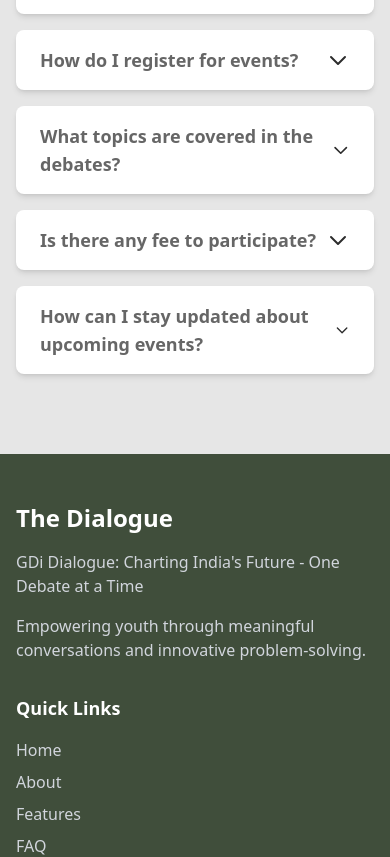
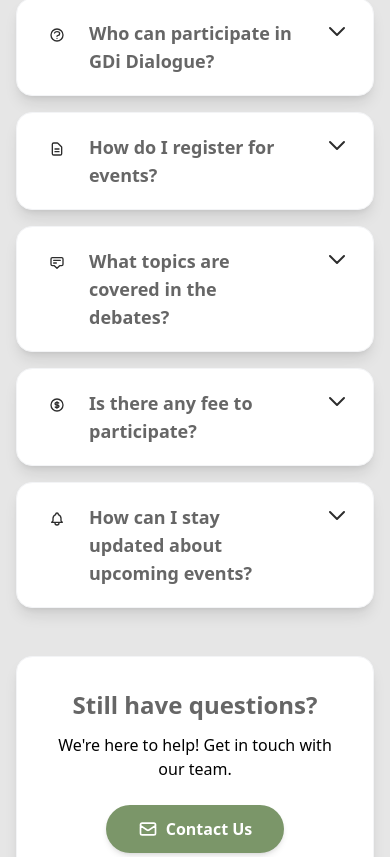
Before and after one commit to siddhartha8916/the-dialogue, a Next.js app: page / in a window 390 px wide. Shown: the part 6092-6949 px from the top of the page. Built offline with nearby package versions, Linux system fonts and the light colour scheme.

Commit message:
Enhance FAQ Section with decorative elements, improved layout, and a new contact CTA for better engagement

```diff
--- a/src/app/page.tsx
+++ b/src/app/page.tsx
@@ -650,23 +650,44 @@ export default function Home() {
       </section>
 
       {/* FAQ Section - Accordions */}
-      <section id="faq" className="py-20" style={{ backgroundColor: 'var(--color-background)' }}>
-        <div className="max-w-4xl mx-auto px-4 sm:px-6 lg:px-8">
-          <h2 className="text-4xl font-bold text-center text-secondary mb-4">Frequently Asked Questions</h2>
-          <p className="text-center text-secondary mb-12">
-            Find answers to common questions about The Dialogue
-          </p>
+      <section id="faq" className="py-20 relative overflow-hidden" style={{ backgroundColor: 'var(--color-background)' }}>
+        {/* Decorative Elements */}
+        <div className="absolute top-0 left-0 w-96 h-96 bg-primary/5 rounded-full blur-3xl"></div>
+        <div className="absolute bottom-0 right-0 w-96 h-96 bg-accent/5 rounded-full blur-3xl"></div>
+
+        <div className="max-w-4xl mx-auto px-4 sm:px-6 lg:px-8 relative z-10">
+          {/* Section Header */}
+          <div className="text-center mb-16">
+            <div className="inline-flex items-center gap-2 bg-primary/10 rounded-full px-4 py-1.5 mb-4">
+              <span className="w-1.5 h-1.5 bg-primary rounded-full"></span>
+              <span className="text-primary text-sm font-semibold tracking-wide uppercase">FAQ</span>
+            </div>
+
+            <h2 className="text-4xl md:text-5xl font-bold text-secondary mb-4">
+              Frequently Asked Questions
+            </h2>
+            <p className="text-lg text-secondary/80 max-w-2xl mx-auto">
+              Find answers to common questions about The Dialogue
+            </p>
+          </div>
 
           <div className="space-y-4">
             {/* FAQ 1 */}
-            <div className="bg-surface rounded-lg shadow-md overflow-hidden">
+            <div className="group bg-surface rounded-2xl shadow-lg overflow-hidden border border-gray-100 hover:border-primary/30 transition-all duration-300">
               <button
                 onClick={() => toggleFAQ(0)}
-                className="w-full px-6 py-4 text-left flex justify-between items-center hover:bg-accent transition-colors"
+                className="w-full px-6 md:px-8 py-5 text-left flex justify-between items-start gap-4 hover:bg-accent/10 transition-colors"
               >
-                <span className="font-semibold text-lg text-secondary">Who can participate in GDi Dialogue?</span>
+                <div className="flex items-start gap-4 flex-1">
+                  <div className={`flex-shrink-0 w-8 h-8 rounded-lg flex items-center justify-center transition-all ${openFAQ === 0 ? 'bg-primary' : 'bg-primary/10'}`}>
+                    <svg className={`w-4 h-4 transition-colors ${openFAQ === 0 ? 'text-white' : 'text-primary'}`} fill="none" stroke="currentColor" viewBox="0 0 24 24">
+                      <path strokeLinecap="round" strokeLinejoin="round" strokeWidth={2} d="M8.228 9c.549-1.165 2.03-2 3.772-2 2.21 0 4 1.343 4 3 0 1.4-1.278 2.575-3.006 2.907-.542.104-.994.54-.994 1.093m0 3h.01M21 12a9 9 0 11-18 0 9 9 0 0118 0z" />
+                    </svg>
+                  </div>
+                  <span className="font-semibold text-lg text-secondary pr-4">Who can participate in GDi Dialogue?</span>
+                </div>
                 <svg
-                  className={`w-6 h-6 text-primary transition-transform ${openFAQ === 0 ? 'rotate-180' : ''}`}
+                  className={`w-6 h-6 text-primary transition-transform flex-shrink-0 ${openFAQ === 0 ? 'rotate-180' : ''}`}
                   fill="none"
                   stroke="currentColor"
                   viewBox="0 0 24 24"
@@ -674,24 +695,31 @@ export default function Home() {
                   <path strokeLinecap="round" strokeLinejoin="round" strokeWidth={2} d="M19 9l-7 7-7-7" />
                 </svg>
               </button>
-              {openFAQ === 0 && (
-                <div className="px-6 py-4 bg-accent">
-                  <p className="text-secondary">
+              <div className={`overflow-hidden transition-all duration-300 ${openFAQ === 0 ? 'max-h-96' : 'max-h-0'}`}>
+                <div className="px-6 md:px-8 py-5 bg-accent/20 border-t border-accent/30">
+                  <p className="text-secondary/90 leading-relaxed pl-12">
                     GDi Dialogue is open to all young individuals, students, professionals, and anyone passionate about contributing to meaningful discussions and debates on India&apos;s future. We welcome participants from diverse backgrounds and perspectives.
                   </p>
                 </div>
-              )}
+              </div>
             </div>
 
             {/* FAQ 2 */}
-            <div className="bg-surface rounded-lg shadow-md overflow-hidden">
+            <div className="group bg-surface rounded-2xl shadow-lg overflow-hidden border border-gray-100 hover:border-primary/30 transition-all duration-300">
               <button
                 onClick={() => toggleFAQ(1)}
-                className="w-full px-6 py-4 text-left flex justify-between items-center hover:bg-accent transition-colors"
+                className="w-full px-6 md:px-8 py-5 text-left flex justify-between items-start gap-4 hover:bg-accent/10 transition-colors"
               >
-                <span className="font-semibold text-lg text-secondary">How do I register for events?</span>
+                <div className="flex items-start gap-4 flex-1">
+                  <div className={`flex-shrink-0 w-8 h-8 rounded-lg flex items-center justify-center transition-all ${openFAQ === 1 ? 'bg-primary' : 'bg-primary/10'}`}>
+                    <svg className={`w-4 h-4 transition-colors ${openFAQ === 1 ? 'text-white' : 'text-primary'}`} fill="none" stroke="currentColor" viewBox="0 0 24 24">
+                      <path strokeLinecap="round" strokeLinejoin="round" strokeWidth={2} d="M9 12h6m-6 4h6m2 5H7a2 2 0 01-2-2V5a2 2 0 012-2h5.586a1 1 0 01.707.293l5.414 5.414a1 1 0 01.293.707V19a2 2 0 01-2 2z" />
+                    </svg>
+                  </div>
+                  <span className="font-semibold text-lg text-secondary pr-4">How do I register for events?</span>
+                </div>
                 <svg
-                  className={`w-6 h-6 text-primary transition-transform ${openFAQ === 1 ? 'rotate-180' : ''}`}
+                  className={`w-6 h-6 text-primary transition-transform flex-shrink-0 ${openFAQ === 1 ? 'rotate-180' : ''}`}
                   fill="none"
                   stroke="currentColor"
                   viewBox="0 0 24 24"
@@ -699,24 +727,31 @@ export default function Home() {
                   <path strokeLinecap="round" strokeLinejoin="round" strokeWidth={2} d="M19 9l-7 7-7-7" />
                 </svg>
               </button>
-              {openFAQ === 1 && (
-                <div className="px-6 py-4 bg-accent">
-                  <p className="text-secondary">
+              <div className={`overflow-hidden transition-all duration-300 ${openFAQ === 1 ? 'max-h-96' : 'max-h-0'}`}>
+                <div className="px-6 md:px-8 py-5 bg-accent/20 border-t border-accent/30">
+                  <p className="text-secondary/90 leading-relaxed pl-12">
                     You can register by clicking the &quot;Register Now&quot; button on this page, which will direct you to our registration form. Fill in your details, and you&apos;ll receive confirmation along with updates about upcoming events and activities.
                   </p>
                 </div>
-              )}
+              </div>
             </div>
 
             {/* FAQ 3 */}
-            <div className="bg-surface rounded-lg shadow-md overflow-hidden">
+            <div className="group bg-surface rounded-2xl shadow-lg overflow-hidden border border-gray-100 hover:border-primary/30 transition-all duration-300">
               <button
                 onClick={() => toggleFAQ(2)}
-                className="w-full px-6 py-4 text-left flex justify-between items-center hover:bg-accent transition-colors"
+                className="w-full px-6 md:px-8 py-5 text-left flex justify-between items-start gap-4 hover:bg-accent/10 transition-colors"
               >
-                <span className="font-semibold text-lg text-secondary">What topics are covered in the debates?</span>
+                <div className="flex items-start gap-4 flex-1">
+                  <div className={`flex-shrink-0 w-8 h-8 rounded-lg flex items-center justify-center transition-all ${openFAQ === 2 ? 'bg-primary' : 'bg-primary/10'}`}>
+                    <svg className={`w-4 h-4 transition-colors ${openFAQ === 2 ? 'text-white' : 'text-primary'}`} fill="none" stroke="currentColor" viewBox="0 0 24 24">
+                      <path strokeLinecap="round" strokeLinejoin="round" strokeWidth={2} d="M7 8h10M7 12h4m1 8l-4-4H5a2 2 0 01-2-2V6a2 2 0 012-2h14a2 2 0 012 2v8a2 2 0 01-2 2h-3l-4 4z" />
+                    </svg>
+                  </div>
+                  <span className="font-semibold text-lg text-secondary pr-4">What topics are covered in the debates?</span>
+                </div>
                 <svg
-                  className={`w-6 h-6 text-primary transition-transform ${openFAQ === 2 ? 'rotate-180' : ''}`}
+                  className={`w-6 h-6 text-primary transition-transform flex-shrink-0 ${openFAQ === 2 ? 'rotate-180' : ''}`}
                   fill="none"
                   stroke="currentColor"
                   viewBox="0 0 24 24"
@@ -724,24 +759,31 @@ export default function Home() {
                   <path strokeLinecap="round" strokeLinejoin="round" strokeWidth={2} d="M19 9l-7 7-7-7" />
                 </svg>
               </button>
-              {openFAQ === 2 && (
-                <div className="px-6 py-4 bg-accent">
-                  <p className="text-secondary">
+              <div className={`overflow-hidden transition-all duration-300 ${openFAQ === 2 ? 'max-h-96' : 'max-h-0'}`}>
+                <div className="px-6 md:px-8 py-5 bg-accent/20 border-t border-accent/30">
+                  <p className="text-secondary/90 leading-relaxed pl-12">
                     Our debates cover a wide range of topics including policy, economics, technology, environment, social issues, and governance. We focus on current affairs and issues that are relevant to India&apos;s development and future trajectory.
                   </p>
                 </div>
-              )}
+              </div>
             </div>
 
             {/* FAQ 4 */}
-            <div className="bg-surface rounded-lg shadow-md overflow-hidden">
+            <div className="group bg-surface rounded-2xl shadow-lg overflow-hidden border border-gray-100 hover:border-primary/30 transition-all duration-300">
               <button
                 onClick={() => toggleFAQ(3)}
-                className="w-full px-6 py-4 text-left flex justify-between items-center hover:bg-accent transition-colors"
+                className="w-full px-6 md:px-8 py-5 text-left flex justify-between items-start gap-4 hover:bg-accent/10 transition-colors"
               >
-                <span className="font-semibold text-lg text-secondary">Is there any fee to participate?</span>
+                <div className="flex items-start gap-4 flex-1">
+                  <div className={`flex-shrink-0 w-8 h-8 rounded-lg flex items-center justify-center transition-all ${openFAQ === 3 ? 'bg-primary' : 'bg-primary/10'}`}>
+                    <svg className={`w-4 h-4 transition-colors ${openFAQ === 3 ? 'text-white' : 'text-primary'}`} fill="none" stroke="currentColor" viewBox="0 0 24 24">
+                      <path strokeLinecap="round" strokeLinejoin="round" strokeWidth={2} d="M12 8c-1.657 0-3 .895-3 2s1.343 2 3 2 3 .895 3 2-1.343 2-3 2m0-8c1.11 0 2.08.402 2.599 1M12 8V7m0 1v8m0 0v1m0-1c-1.11 0-2.08-.402-2.599-1M21 12a9 9 0 11-18 0 9 9 0 0118 0z" />
+                    </svg>
+                  </div>
+                  <span className="font-semibold text-lg text-secondary pr-4">Is there any fee to participate?</span>
+                </div>
                 <svg
-                  className={`w-6 h-6 text-primary transition-transform ${openFAQ === 3 ? 'rotate-180' : ''}`}
+                  className={`w-6 h-6 text-primary transition-transform flex-shrink-0 ${openFAQ === 3 ? 'rotate-180' : ''}`}
                   fill="none"
                   stroke="currentColor"
                   viewBox="0 0 24 24"
@@ -749,24 +791,31 @@ export default function Home() {
                   <path strokeLinecap="round" strokeLinejoin="round" strokeWidth={2} d="M19 9l-7 7-7-7" />
                 </svg>
               </button>
-              {openFAQ === 3 && (
-                <div className="px-6 py-4 bg-accent">
-                  <p className="text-secondary">
+              <div className={`overflow-hidden transition-all duration-300 ${openFAQ === 3 ? 'max-h-96' : 'max-h-0'}`}>
+                <div className="px-6 md:px-8 py-5 bg-accent/20 border-t border-accent/30">
+                  <p className="text-secondary/90 leading-relaxed pl-12">
                     Most of our events and activities are free to participate in. However, some special workshops or events may have a nominal registration fee to cover operational costs. Details will be provided during event announcements.
                   </p>
                 </div>
-              )}
+              </div>
             </div>
 
             {/* FAQ 5 */}
-            <div className="bg-surface rounded-lg shadow-md overflow-hidden">
+            <div className="group bg-surface rounded-2xl shadow-lg overflow-hidden border border-gray-100 hover:border-primary/30 transition-all duration-300">
               <button
                 onClick={() => toggleFAQ(4)}
-                className="w-full px-6 py-4 text-left flex justify-between items-center hover:bg-accent transition-colors"
+                className="w-full px-6 md:px-8 py-5 text-left flex justify-between items-start gap-4 hover:bg-accent/10 transition-colors"
               >
-                <span className="font-semibold text-lg text-secondary">How can I stay updated about upcoming events?</span>
+                <div className="flex items-start gap-4 flex-1">
+                  <div className={`flex-shrink-0 w-8 h-8 rounded-lg flex items-center justify-center transition-all ${openFAQ === 4 ? 'bg-primary' : 'bg-primary/10'}`}>
+                    <svg className={`w-4 h-4 transition-colors ${openFAQ === 4 ? 'text-white' : 'text-primary'}`} fill="none" stroke="currentColor" viewBox="0 0 24 24">
+                      <path strokeLinecap="round" strokeLinejoin="round" strokeWidth={2} d="M15 17h5l-1.405-1.405A2.032 2.032 0 0118 14.158V11a6.002 6.002 0 00-4-5.659V5a2 2 0 10-4 0v.341C7.67 6.165 6 8.388 6 11v3.159c0 .538-.214 1.055-.595 1.436L4 17h5m6 0v1a3 3 0 11-6 0v-1m6 0H9" />
+                    </svg>
+                  </div>
+                  <span className="font-semibold text-lg text-secondary pr-4">How can I stay updated about upcoming events?</span>
+                </div>
                 <svg
-                  className={`w-6 h-6 text-primary transition-transform ${openFAQ === 4 ? 'rotate-180' : ''}`}
+                  className={`w-6 h-6 text-primary transition-transform flex-shrink-0 ${openFAQ === 4 ? 'rotate-180' : ''}`}
                   fill="none"
                   stroke="currentColor"
                   viewBox="0 0 24 24"
@@ -774,14 +823,31 @@ export default function Home() {
                   <path strokeLinecap="round" strokeLinejoin="round" strokeWidth={2} d="M19 9l-7 7-7-7" />
                 </svg>
               </button>
-              {openFAQ === 4 && (
-                <div className="px-6 py-4 bg-accent">
-                  <p className="text-secondary">
+              <div className={`overflow-hidden transition-all duration-300 ${openFAQ === 4 ? 'max-h-96' : 'max-h-0'}`}>
+                <div className="px-6 md:px-8 py-5 bg-accent/20 border-t border-accent/30">
+                  <p className="text-secondary/90 leading-relaxed pl-12">
                     Once you register, you&apos;ll be added to our mailing list and will receive regular updates about upcoming events, workshops, and opportunities. You can also follow us on our social media channels for the latest news and announcements.
                   </p>
                 </div>
-              )}
+              </div>
             </div>
+          </div>
+
+          {/* Still have questions CTA */}
+          <div className="mt-12 text-center p-8 bg-surface rounded-2xl shadow-lg border border-gray-100">
+            <h3 className="text-2xl font-bold text-secondary mb-3">Still have questions?</h3>
+            <p className="text-secondary/80 mb-6">We&apos;re here to help! Get in touch with our team.</p>
+            <a
+              href="YOUR_GOOGLE_FORM_LINK"
+              target="_blank"
+              rel="noopener noreferrer"
+              className="inline-flex items-center gap-2 bg-primary hover:bg-primary-hover text-white px-8 py-3 rounded-full font-semibold transition-all duration-300 shadow-md hover:shadow-lg hover:scale-105"
+            >
+              <svg className="w-5 h-5" fill="none" stroke="currentColor" viewBox="0 0 24 24">
+                <path strokeLinecap="round" strokeLinejoin="round" strokeWidth={2} d="M3 8l7.89 5.26a2 2 0 002.22 0L21 8M5 19h14a2 2 0 002-2V7a2 2 0 00-2-2H5a2 2 0 00-2 2v10a2 2 0 002 2z" />
+              </svg>
+              <span>Contact Us</span>
+            </a>
           </div>
         </div>
       </section>
```
